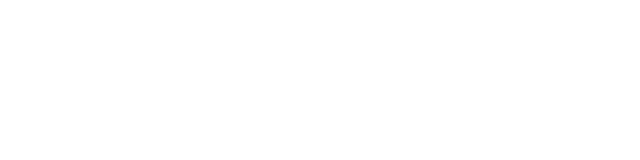
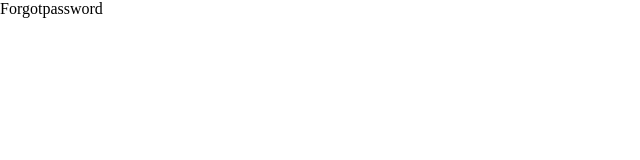
Before and after one commit to sabalearning01/waste-expert, a React (Vite) app: page /forgotpassword in a window 1280 px wide. Before the commit this address had no page. Shown: the top 160 px of the page, without its empty margins (0-640 px from the left). Built offline with nearby package versions, Linux system fonts and the light colour scheme.

Commit message:
forgotpasswordpage

```diff
--- a/src/App.jsx
+++ b/src/App.jsx
@@ -14,6 +14,7 @@
 import Hamburger from './Images/Hamburger.png'
 import Newuser from './Pages/Newuser/Newuser'
 import Resetpassword from './Pages/Resetpassword/Resetpassword'
+import Forgotpassword from './Pages/Forgotpassword/Forgotpassword'
 
 
 
@@ -50,6 +51,7 @@
             <Route path="api" element={<Api/>}/>
             <Route path = "newuser" element={<Newuser/>}/>
             <Route path="resetpassword" element={<Resetpassword/>}/>
+            <Route path="forgotpassword" element={<Forgotpassword/>}/>
           </Routes>
         {/* </main> */}
         </BrowserRouter>
--- /dev/null
+++ b/src/Pages/Forgotpassword/Forgotpassword.jsx
@@ -0,0 +1,10 @@
+import React from 'react'
+import './Forgotpassword.css'
+
+const Forgotpassword = () => {
+  return (
+    <div>Forgotpassword</div>
+  )
+}
+
+export default Forgotpassword
```
Also changed, not shown: src/Pages/Forgotpassword/Forgotpassword.css (added).
